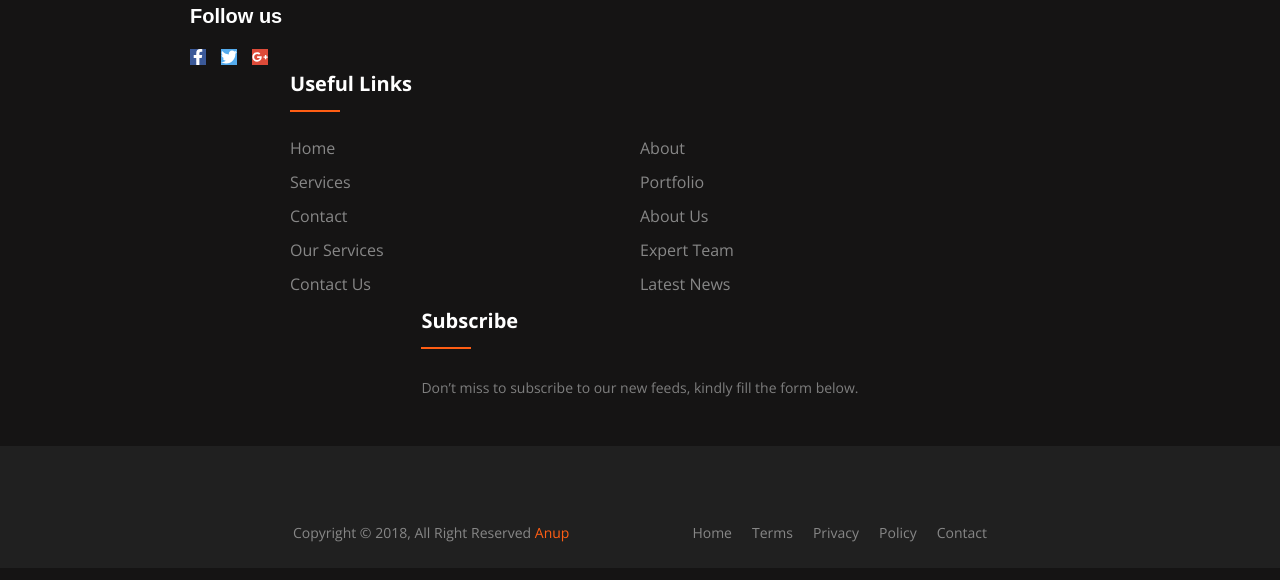
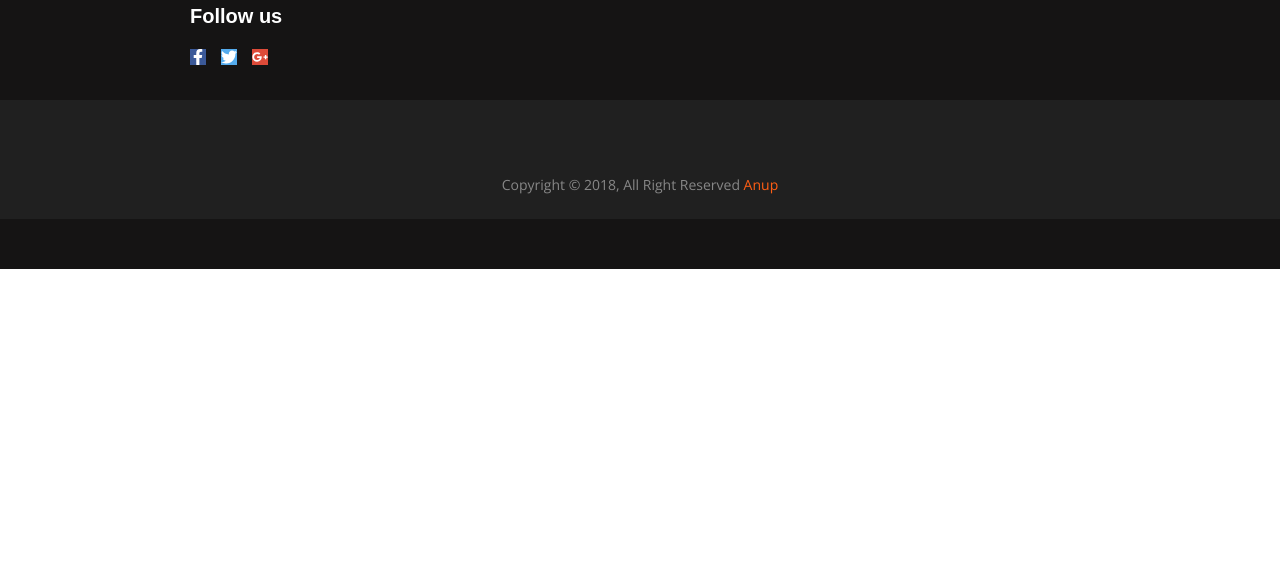
Before and after one commit to GaelBaptista/drestagio, a React (Vite) app: page / in a window 1280 px wide. Shown: the part 1676-2256 px from the top of the page. After the commit the page ends 1945 px from the top, so only its background shows below. Built offline with nearby package versions, Linux system fonts and the light colour scheme.

Commit message:
footersetings

```diff
--- a/src/components/Footer/footer.tsx
+++ b/src/components/Footer/footer.tsx
@@ -66,41 +66,8 @@ export function Footer() {
               </div>
             </div>
           </div>
-          <div className="col-xl-4 col-lg-4 col-md-6 mb-30">
-            <div className="footer-widget">
-              <div className="footer-widget-heading">
-                <h3>Useful Links</h3>
-              </div>
-              <ul>
-                <li><a href="#">Home</a></li>
-                <li><a href="#">about</a></li>
-                <li><a href="#">services</a></li>
-                <li><a href="#">portfolio</a></li>
-                <li><a href="#">Contact</a></li>
-                <li><a href="#">About us</a></li>
-                <li><a href="#">Our Services</a></li>
-                <li><a href="#">Expert Team</a></li>
-                <li><a href="#">Contact us</a></li>
-                <li><a href="#">Latest News</a></li>
-              </ul>
-            </div>
-          </div>
-          <div className="col-xl-4 col-lg-4 col-md-6 mb-50">
-            <div className="footer-widget">
-              <div className="footer-widget-heading">
-                <h3>Subscribe</h3>
-              </div>
-              <div className="footer-text mb-25">
-                <p>Don’t miss to subscribe to our new feeds, kindly fill the form below.</p>
-              </div>
-              <div className="subscribe-form">
-                <form action="#">
-                  <input type="text" placeholder="Email Address" />
-                  <button><FaTelegramPlane /></button>
-                </form>
-              </div>
-            </div>
-          </div>
+
+
         </div>
       </div>
     </div>
@@ -112,17 +79,7 @@ export function Footer() {
               <p>Copyright &copy; 2018, All Right Reserved <a href="https://codepen.io/anupkumar92/">Anup</a></p>
             </div>
           </div>
-          <div className="col-xl-6 col-lg-6 d-none d-lg-block text-right">
-            <div className="footer-menu">
-              <ul>
-                <li><a href="#">Home</a></li>
-                <li><a href="#">Terms</a></li>
-                <li><a href="#">Privacy</a></li>
-                <li><a href="#">Policy</a></li>
-                <li><a href="#">Contact</a></li>
-              </ul>
-            </div>
-          </div>
+
         </div>
       </div>
     </div>
```
